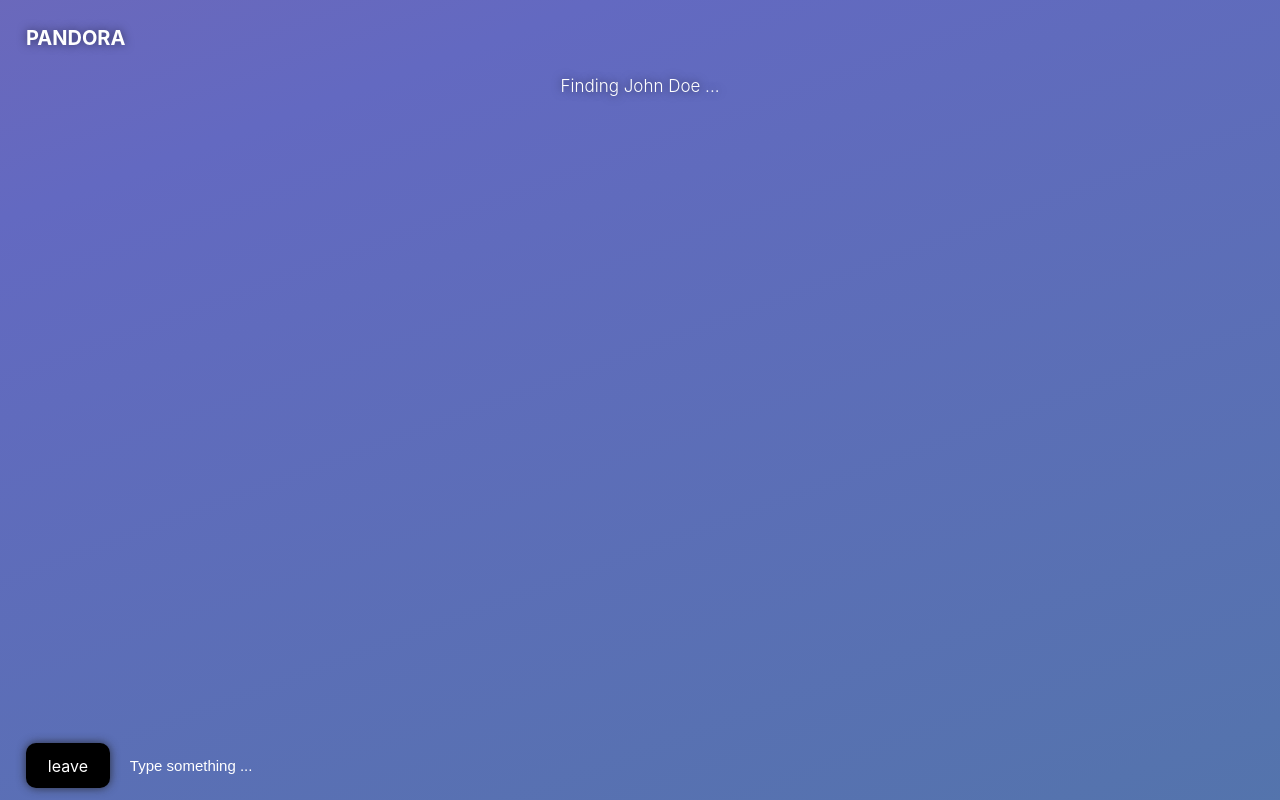
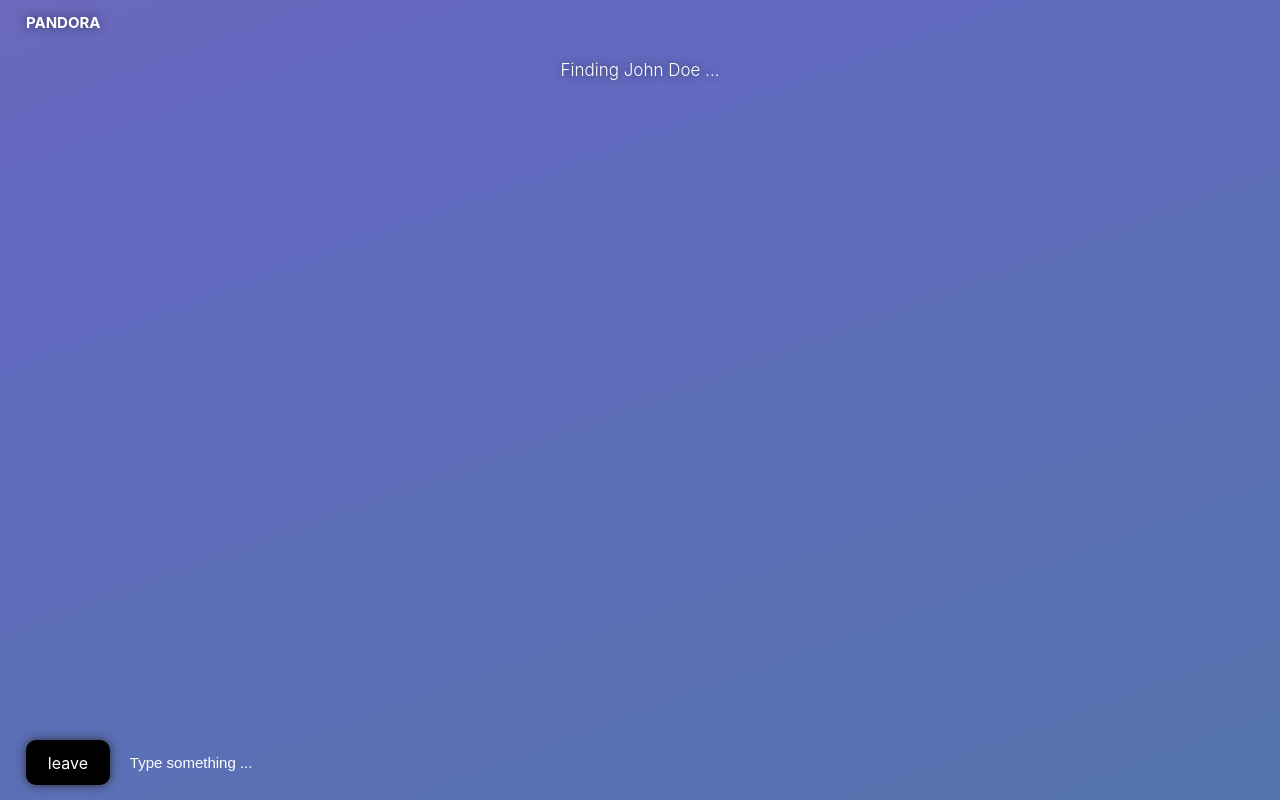
Before and after one commit to Blaise1030/pandora, a Next.js app in the folder pandora/: page / in a window 1280 px wide. Both pictures are taken after a click on the element "Open Box ?". Built offline with nearby package versions, Linux system fonts and the light colour scheme.

Commit message:
Fixed css design bugs

```diff
--- a/pandora/pages/Components/ChatComponent.js
+++ b/pandora/pages/Components/ChatComponent.js
@@ -1,7 +1,7 @@
 import React, { useEffect } from "react";
-import {Grid } from "@material-ui/core";
+import { Grid } from "@material-ui/core";
 import styles from "../../styles/ChatComponent.module.css";
-import CardTiles,{IsTypingCard} from "./MessageCardComponent";
+import CardTiles, { IsTypingCard } from "./MessageCardComponent";
 import io from "socket.io-client";
 
 let socket;
@@ -9,15 +9,15 @@ let socket;
 const ChatComponent = () => {
   const [input, setInput] = React.useState("");
   const [tryDisconnect, setTryDisconnect] = React.useState(false);
-  const [messageList, setMessageList] = React.useState([{socketId:"admin",text:"Finding John Doe ..."}]);
+  const [messageList, setMessageList] = React.useState([{ socketId: "admin", text: "Finding John Doe ..." }]);
   const [socketId, setSocketId] = React.useState("");
   const [currentRoom, setCurrentRoom] = React.useState("");
   const [typing, setTyping] = React.useState(false);
   const [timeOut, timeOutSetter] = React.useState(null);
   const [partnerTyping, setPartnerTyping] = React.useState(false);
-  const ENDPOINT = "http://localhost:5000";
+  const ENDPOINT = 'https://pandora-app2021.herokuapp.com/'
 
-  //'https://pandora-app2021.herokuapp.com/'
+
 
   function timeoutFunction() {
     clearTimeout(timeOut);
@@ -50,14 +50,14 @@ const ChatComponent = () => {
     socket.on("join-id", (userObject) => {
       setSocketId(userObject.socketId);
       if (userObject && userObject.room) {
-        setMessageList([{socketId:'admin',text:'You have found John Doe'}])
+        setMessageList([{ socketId: 'admin', text: 'You have found John Doe' }])
         setCurrentRoom(userObject.room);
         socket.emit("agree-join", userObject);
       }
     });
     socket.on("partner-disconnected", () => {
-      setMessageList((msg)=>[...msg,{socketId:'admin',text:'John Doe has disconnected you'}
-        ,{socketId:'admin',text:'Finding a new one ...'}])
+      setMessageList((msg) => [...msg, { socketId: 'admin', text: 'John Doe has disconnected you' }
+        , { socketId: 'admin', text: 'Finding a new one ...' }])
       setCurrentRoom(null);
       scroll();
       setTimeout(
@@ -67,10 +67,10 @@ const ChatComponent = () => {
       );
     });
     socket.on("partner-typing", (payload) => {
-        setPartnerTyping(payload)
+      setPartnerTyping(payload)
     });
     socket.on("partner-no-longer-typing", (payload) => {
-        setPartnerTyping(payload)
+      setPartnerTyping(payload)
     }
     );
   }, []);
@@ -107,10 +107,10 @@ const ChatComponent = () => {
     e.preventDefault();
     if (tryDisconnect && currentRoom) {
       setMessageList((oldMsg) =>
-        [...oldMsg,{socketId:'admin',text:'You have disconnected John Doe'},{socketId:'admin',text:'Finding a new one ...'}])
+        [...oldMsg, { socketId: 'admin', text: 'You have disconnected John Doe' }, { socketId: 'admin', text: 'Finding a new one ...' }])
       setCurrentRoom(null);
       socket.emit("agree-leave", { socketId: socketId, room: currentRoom }),
-      searchNew();
+        searchNew();
     }
     setTryDisconnect(!tryDisconnect);
   };
@@ -127,7 +127,7 @@ const ChatComponent = () => {
         {messageList.map((msg, index) => (
           <CardTiles key={index} socketId={socketId} msg={msg} />
         ))}
-        {partnerTyping?<IsTypingCard />:(<div></div>)}
+        {partnerTyping ? <IsTypingCard /> : (<div></div>)}
       </div>
       <Grid item style={{ width: "100%" }}>
         <div className={styles.inputDiv}>
--- a/pandora/pages/MainPage.js
+++ b/pandora/pages/MainPage.js
@@ -9,7 +9,7 @@ const MainPage = () => {
   return (
     <div >
       <div className={styles.title}><a href="">PANDORA</a></div>
-      <Grid container direction="column" justify="center" alignItems="center" style={{ height: "93vh", width: "100vw" }}>
+      <Grid container direction="column" justify="center" alignItems="center" style={{ height: "95vh", width: "100vw" }}>
         {!isClicked ? (<IntroductionComponent setIsClicked={setIsClicked} />) : (<ChatComponent />)}
       </Grid>
     </div>
--- a/pandora/styles/ChatComponent.module.css
+++ b/pandora/styles/ChatComponent.module.css
@@ -1,31 +1,37 @@
 .chatScroll::-webkit-scrollbar {
     display: none;
 }
-.inputStyle::placeholder{
-    color:white;
+
+.inputStyle::placeholder {
+    color: white;
 }
+
 .chatScroll {
     -ms-overflow-style: none;
     width: 100%;
-    height: 90%;
+    height: 85.5vh;
     overflow-y: scroll;
     scroll-behavior: smooth,
 }
+
 .inputDiv {
-    height: 10%;
+    height: 9.5vh;
     display: flex;
     flex-direction: row;
-    padding-top: 5px;
     padding-left: 26px;
     padding-right: 26px;
 }
+
 .leaveButton .confirmLeaveButton:hover {
     box-shadow: 0 0 50px rgba(33, 33, 33, 0.8);
     background-color: rgba(0, 0, 0, 1);
 }
-.leaveButton{
+
+.leaveButton {
     padding-top: 13px;
     text-align: center;
+    margin-top: auto;
+    margin-bottom: auto;
     width: 90px;
     height: 45px;
     transition: box-shadow .3s;
@@ -42,8 +48,9 @@
     -ms-user-select: none;
     user-select: none;
 }
+
 .inputStyle {
-    height: 45px;
+    height: 100%;
     color: white;
     border: none;
     outline: none;
@@ -53,14 +60,17 @@
     font-weight: normal;
     font-size: 15px;
 }
+
 .confirmLeaveButton {
     padding-top: 13px;
     text-align: center;
+    margin-top: auto;
+    margin-bottom: auto;
     width: 90px;
     height: 45px;
     transition: box-shadow .3s;
     box-shadow: 0 0 10px rgba(33, 33, 33, 0.8);
-    background-color: #eb596e ;
+    background-color: rgb(196, 98, 98);
     border-radius: 10px;
     border: "none";
     text-align: "center";
--- a/pandora/styles/Introduction.module.css
+++ b/pandora/styles/Introduction.module.css
@@ -36,7 +36,7 @@
     -moz-user-select: none;
     -ms-user-select: none;
     user-select: none;
-    text-shadow:0px 0px 20px rgba(0, 0, 0, 0.25) ;
+    text-shadow: 0px 0px 20px rgba(0, 0, 0, 0.25);
     animation-name: fadeInOpacity;
     animation-iteration-count: 1;
     animation-timing-function: ease-in;
@@ -53,6 +53,7 @@
     0% {
         opacity: 0;
     }
+
     100% {
         opacity: 1;
     }
--- a/pandora/styles/MainPage.module.css
+++ b/pandora/styles/MainPage.module.css
@@ -6,6 +6,7 @@
     -moz-animation: AnimationName 50s ease infinite;
     -o-animation: AnimationName 50s ease infinite;
     animation: AnimationName 50s ease infinite;
+    overflow: hidden;
 
 }
 
@@ -66,13 +67,13 @@
 }
 
 
-.title{
-    height: 7vh;
-    color:white;
+.title {
+    height: 5vh;
+    color: white;
     padding-left: 26px;
-    padding-top: 26px;
+    padding-top: 13px;
     font-weight: bold;
-    font-size: 20px;
+    font-size: 15px;
     text-shadow: 0 0 10px rgba(0, 0, 0, 0.5);
     animation-name: fadeInOpacity;
     animation-iteration-count: 1;
@@ -95,6 +96,7 @@
     0% {
         opacity: 0;
     }
+
     100% {
         opacity: 1;
     }
```
Lines whose indentation alone changed are shown as unchanged.
